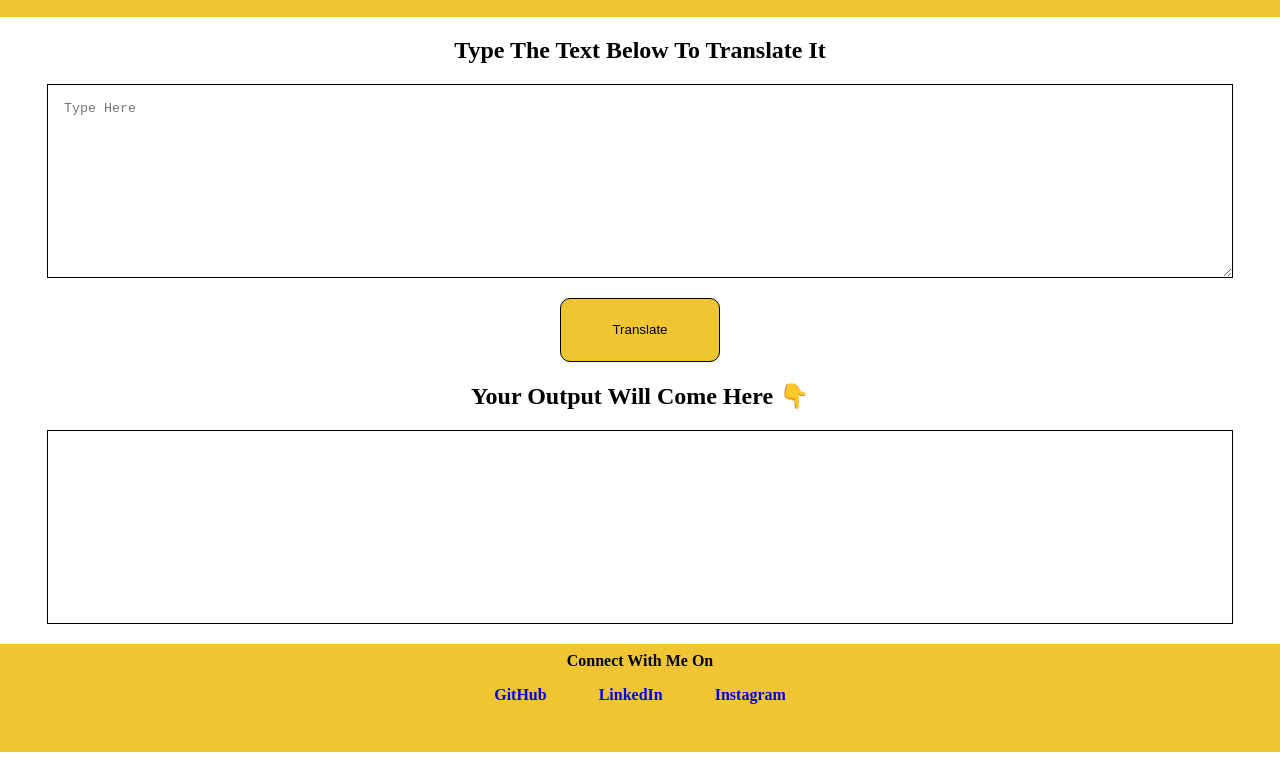
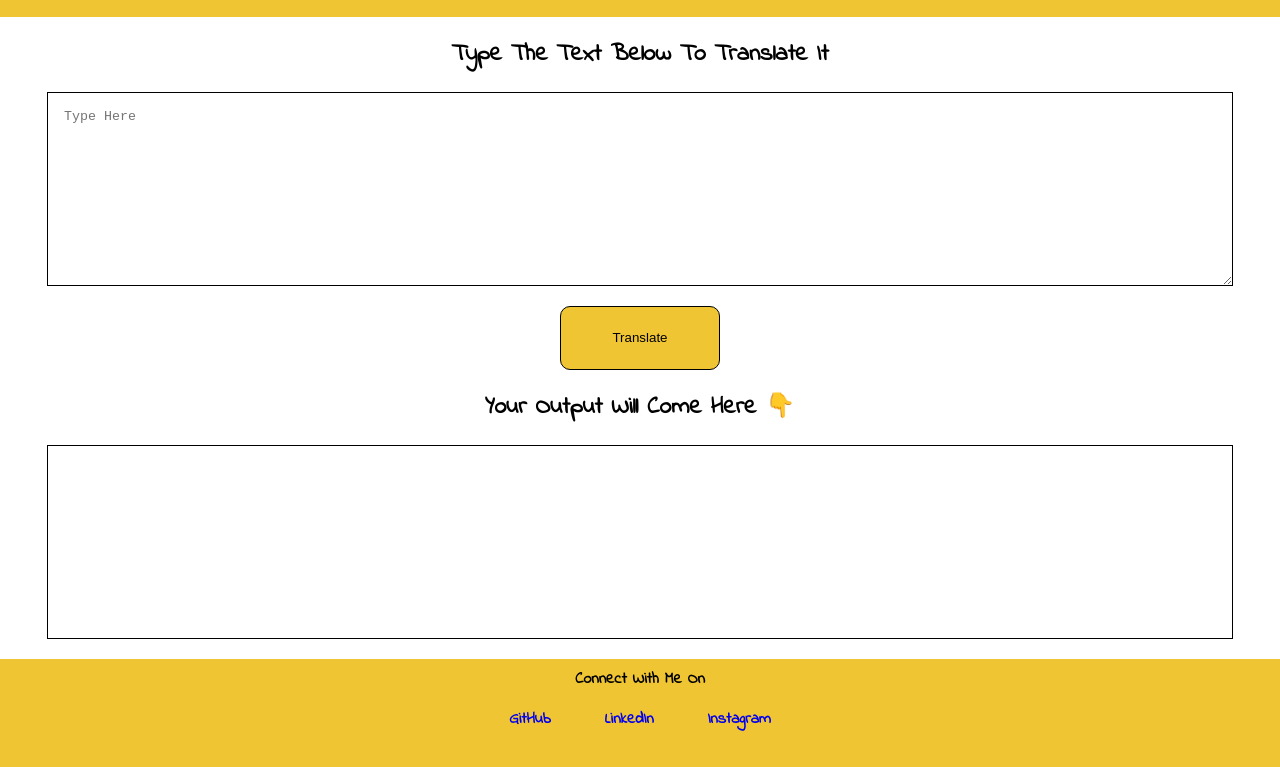
Before and after one commit to athar05/neog.camp-mark6-banana-speak, a plain HTML site: page index.html in a window 1280 px wide. Shown: the part 103-870 px from the top of the page. Drawn offline with Linux system fonts and the light colour scheme.

Commit message:
updated styles.css

```diff
--- a/styles.css
+++ b/styles.css
@@ -1,3 +1,5 @@
+@import url('https://fonts.googleapis.com/css2?family=Indie+Flower&display=swap');
+
 textarea {
     padding: 1rem;
     display: block;
@@ -21,6 +23,7 @@ textarea {
 }
 
 body {
+    font-family: 'Indie Flower', cursive;
     margin: 0;
 }
 
```
